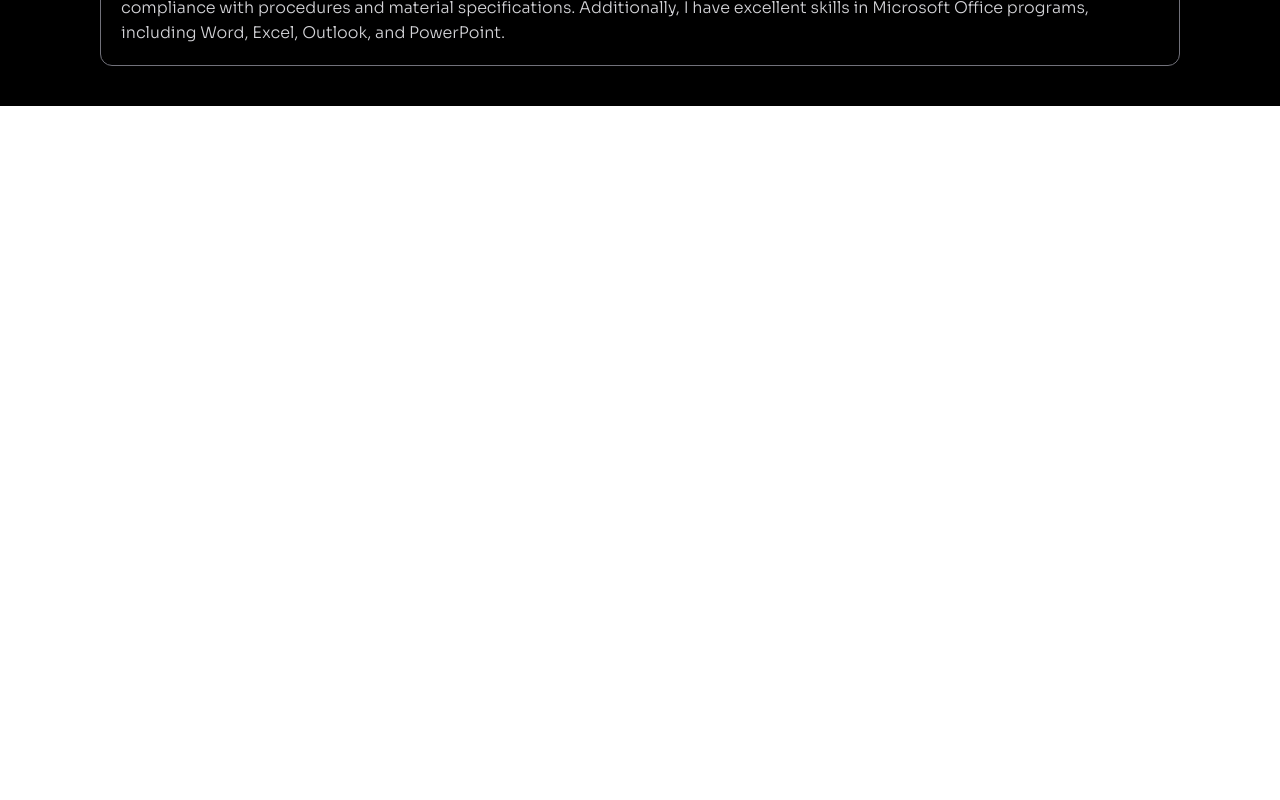
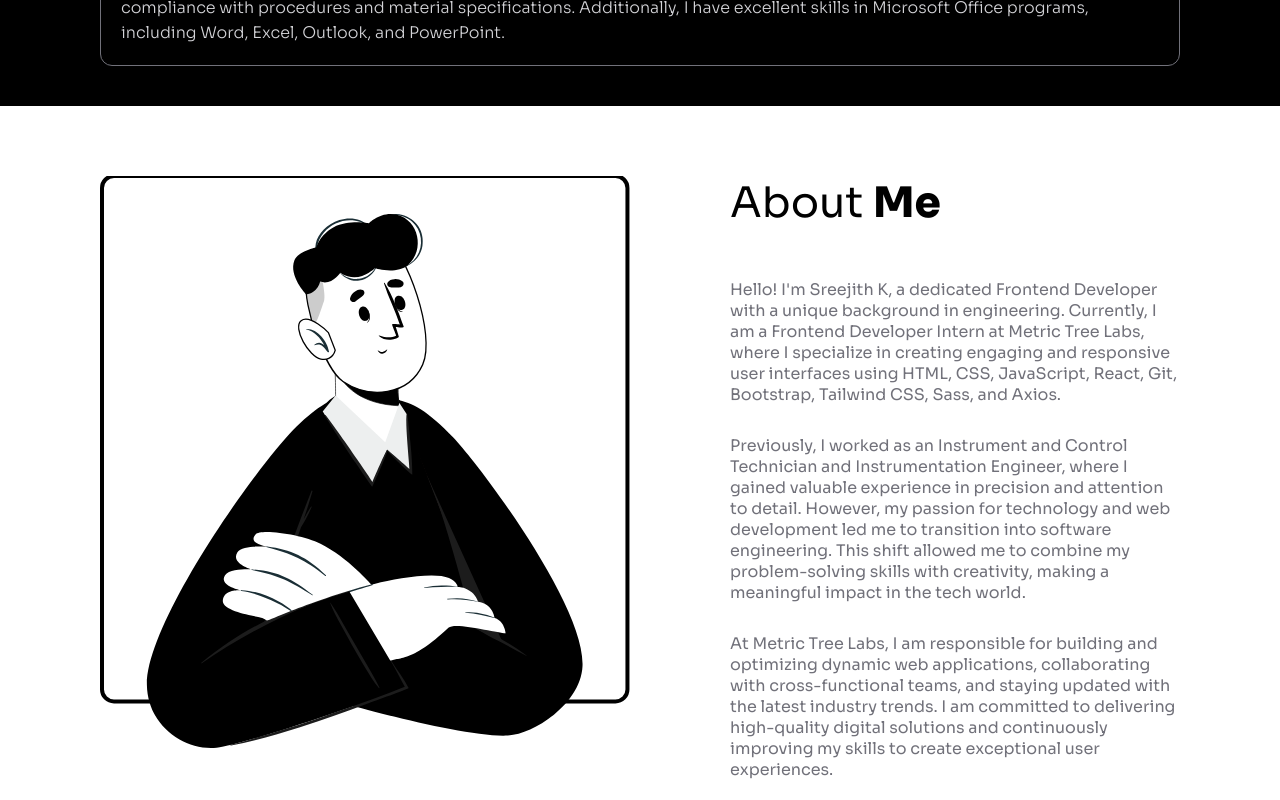
Before and after one commit to Sreejithk1996/New-Portfolio, a React (Vite) app: page / in a window 1280 px wide. Shown: the part 3349-4149 px from the top of the page. Before the commit the page ends 3455 px from the top, so only its background shows below. Built offline with nearby package versions, Linux system fonts and the light colour scheme.

Commit message:
about section completed

```diff
--- a/src/App.jsx
+++ b/src/App.jsx
@@ -3,6 +3,7 @@ import "../src/styles/App.scss"
 import MainSection from './components/main-section/MainSection';
 import MySkills from './components/my-skills/MySkills';
 import MyExperience from './components/my-experience/MyExperience';
+import AboutMe from './components/about-me/AboutMe';
 
 function App() {
   return (
@@ -10,6 +11,7 @@ function App() {
     <MainSection/>
     <MySkills/>
     <MyExperience/>
+    <AboutMe/>
     </div>
   )
 }
--- /dev/null
+++ b/src/components/about-me/AboutMe.jsx
@@ -0,0 +1,24 @@
+import React from 'react'
+import "../../styles/AboutMe.scss"
+import about from "../../assets/images/Aboutme.svg"
+
+function AboutMe() {
+  return (
+    <div className='about-me'>
+        <div>
+            <img src={about} alt="" />
+        </div>
+        <div className='title-2'>
+            <p>About <label>Me</label></p>
+            <div className='profile-summary'>
+                <p>Hello! I'm Sreejith K, a dedicated Frontend Developer with a unique background in engineering. Currently, I am a Frontend Developer Intern at Metric Tree Labs, where I specialize in creating engaging and responsive user interfaces using HTML, CSS, JavaScript, React, Git, Bootstrap, Tailwind CSS, Sass, and Axios.</p>
+                <p>Previously, I worked as an Instrument and Control Technician and Instrumentation Engineer, where I gained valuable experience in precision and attention to detail. However, my passion for technology and web development led me to transition into software engineering. This shift allowed me to combine my problem-solving skills with creativity, making a meaningful impact in the tech world.</p>
+                <p>At Metric Tree Labs, I am responsible for building and optimizing dynamic web applications, collaborating with cross-functional teams, and staying updated with the latest industry trends. I am committed to delivering high-quality digital solutions and continuously improving my skills to create exceptional user experiences.</p>
+            </div>
+
+        </div>
+    </div>
+  )
+}
+
+export default AboutMe
--- /dev/null
+++ b/src/styles/AboutMe.scss
@@ -0,0 +1,28 @@
+@import "../variables/Variables.scss";
+
+.about-me {
+    padding: 20px 100px;
+    display: flex;
+    gap: 100px;
+
+    .title-2 {
+        font-size: 42px;
+        display: flex;
+        flex-direction: column;
+        justify-content: center;
+        gap: 50px;
+
+        label {
+            font-weight: 900;
+        }
+
+        .profile-summary {
+            font-size: 16px;
+            color: $zincColor;
+            display: flex;
+            flex-direction: column;
+            gap: 30px;
+            text-align: start;
+        }
+    }
+}
```
Also changed, not shown: src/assets/images/Aboutme.svg (added).
